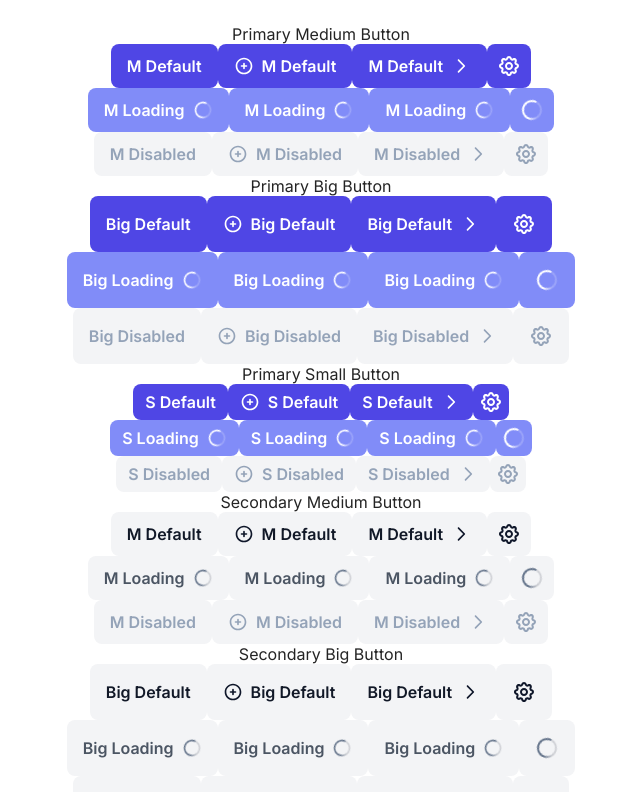
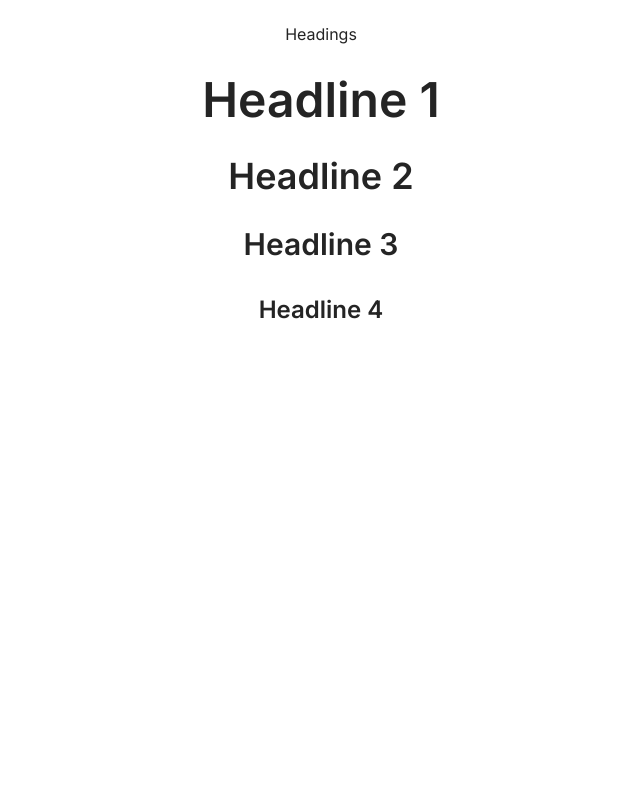
Before and after one commit to lubov-nefed/irina-nik-design-system, a React (Vite) app: page / in a window 1280 px wide. Shown: the top 792 px of the page, without its empty margins (319-959 px from the left). Built offline with nearby package versions, Linux system fonts and the light colour scheme.

Commit message:
feat: add Heading component

```diff
--- a/src/App.css
+++ /dev/null
@@ -1,5 +0,0 @@
-#root {
-  margin: 0 auto;
-  padding: 16px 32px;
-  text-align: center;
-}
--- a/src/App.tsx
+++ b/src/Buttons.tsx
@@ -1,5 +1,4 @@
 import { useState } from "react";
-import "./App.css";
 import { Button } from "./components/Button/Button";
 /* === Primary Button Icons === */
 import iconPrimaryLeftAdd from "../src/assets/icons/button-icons/icon-primary-left-add.svg";
@@ -26,7 +25,7 @@ import iconTertiaryLeftAddDisabled from "../src/assets/icons/button-icons/icon-t
 import iconTertiaryRightArrowDisabled from "../src/assets/icons/button-icons/icon-tertiary-right-arrow--disabled.svg";
 import iconTertiarySettingsDisabled from "../src/assets/icons/button-icons/icon-tertiary-settings--disabled.svg";
 
-function App() {
+function Buttons() {
   const [isLoading, setIsLoading] = useState(false);
   const [isDisabled, setIsDisabled] = useState(false);
   return (
@@ -1447,4 +1446,4 @@ function App() {
   );
 }
 
-export default App;
+export default Buttons;
--- /dev/null
+++ b/src/Headings.tsx
@@ -0,0 +1,23 @@
+import { Heading } from "./components/Heading/Heading";
+function Headings() {
+  return (
+    <>
+      Headings
+      <br />
+      <Heading className={""} level={1}>
+        Headline 1
+      </Heading>
+      <Heading className={"article-heading"} level={2}>
+        Headline 2
+      </Heading>
+      <Heading className={"article-heading"} level={3}>
+        Headline 3
+      </Heading>
+      <Heading className={"article-heading"} level={4}>
+        Headline 4
+      </Heading>
+    </>
+  );
+}
+
+export { Headings };
--- /dev/null
+++ b/src/components/Heading/Heading.css
@@ -0,0 +1,43 @@
+.h1 {
+  @media screen and (min-width: 992px) {
+    font-size: 48px;
+    line-height: 48px;
+  }
+  @media screen and (max-width: 991px) {
+    font-size: 36px;
+    line-height: 40px;
+  }
+}
+
+.h2 {
+  @media screen and (min-width: 992px) {
+    font-size: 36px;
+    line-height: 40px;
+  }
+  @media screen and (max-width: 991px) {
+    font-size: 30px;
+    line-height: 36px;
+  }
+}
+
+.h3 {
+  @media screen and (min-width: 992px) {
+    font-size: 30px;
+    line-height: 36px;
+  }
+  @media screen and (max-width: 991px) {
+    font-size: 24px;
+    line-height: 32px;
+  }
+}
+
+.h4 {
+  @media screen and (min-width: 992px) {
+    font-size: 24px;
+    line-height: 32px;
+  }
+  @media screen and (max-width: 991px) {
+    font-size: 20px;
+    line-height: 28px;
+  }
+}
--- /dev/null
+++ b/src/components/Heading/Heading.tsx
@@ -0,0 +1,25 @@
+import "./Heading.css";
+interface IHeadingProps {
+  level: 1 | 2 | 3 | 4;
+  className: string;
+  children: React.ReactNode;
+}
+
+const Heading: React.FC<IHeadingProps> = (props) => {
+  const className = props.className
+    ? `h${props.level} ${props.className} font-semibold`
+    : `h${props.level} font-semibold`;
+
+  switch (props.level) {
+    case 1:
+      return <h1 className={className}>{props.children}</h1>;
+    case 2:
+      return <h2 className={className}>{props.children}</h2>;
+    case 3:
+      return <h3 className={className}>{props.children}</h3>;
+    case 4:
+      return <h4 className={className}>{props.children}</h4>;
+  }
+};
+
+export { Heading };
--- a/src/index.css
+++ b/src/index.css
@@ -1,6 +1,11 @@
 @import "./typography.css";
 * {
   font-family: Inter, sans-serif;
+}
+#root {
+  margin: 0 auto;
+  padding: 16px 32px;
+  text-align: center;
 }
 
 :root {
--- a/src/main.tsx
+++ b/src/main.tsx
@@ -1,10 +1,11 @@
-import React from 'react'
-import ReactDOM from 'react-dom/client'
-import App from './App.tsx'
-import './index.css'
+import React from "react";
+import ReactDOM from "react-dom/client";
+import { Headings } from "./Headings.tsx";
+//import Buttons from "./Buttons.tsx";
+import "./index.css"; //
 
-ReactDOM.createRoot(document.getElementById('root')!).render(
+ReactDOM.createRoot(document.getElementById("root")!).render(
   <React.StrictMode>
-    <App />
-  </React.StrictMode>,
-)
+    <Headings />
+  </React.StrictMode>
+);
```
